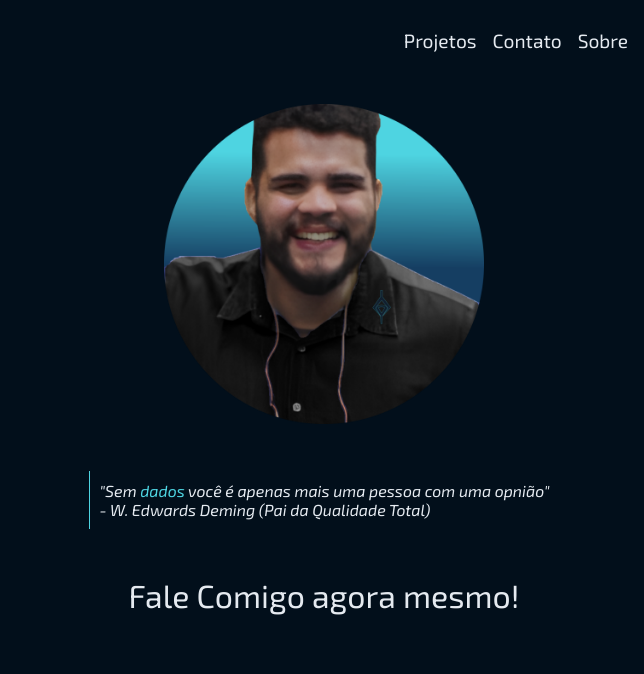
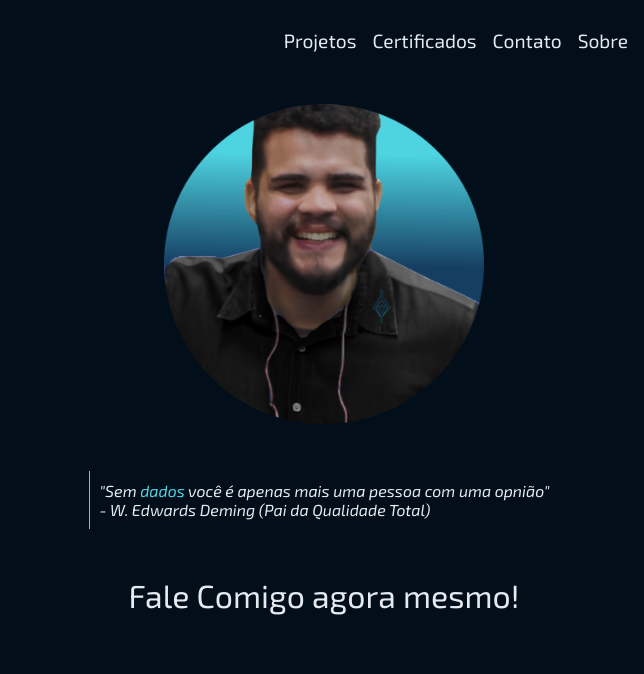
Before and after one commit to daviteixeirarj/davi_teixeira, a plain HTML site: page index.html in a window 1280 px wide. Shown: the top 674 px of the page, 636-1280 px from the left. Drawn offline with Linux system fonts and the light colour scheme; a web font is replaced by a local one.

Commit message:
add "certificados" link

```diff
--- a/css/index.css
+++ b/css/index.css
@@ -30,7 +30,7 @@ html, body{
 
 header{
     height: 10vh;
-    padding: 0 1rem;
+    padding: 1rem;
     display: flex;
     justify-content: space-between;
     align-items: center;
--- a/index.html
+++ b/index.html
@@ -13,6 +13,7 @@
             <nav>
                 <ul id="menu">
                     <li><a href="">Projetos</a></li>
+                    <li><a href="">Certificados</a></li>
                     <li><a href="">Contato</a></li>
                     <li><a href="">Sobre</a></li>
                 </ul>
```
